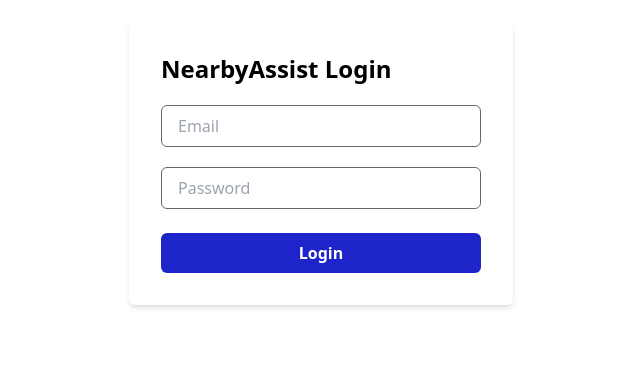
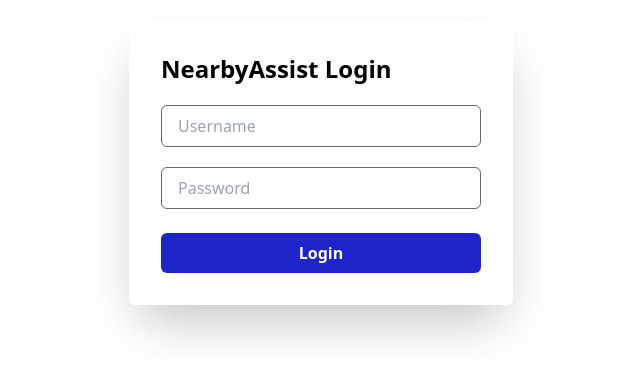
Before and after one commit to bootsrap0238/NearbyAssist_web, a React (Vite) app: page /login in a window 1280 px wide. Shown: the part 237-616 px from the top of the page, without its empty margins (319-959 px from the left). Built offline with nearby package versions, Linux system fonts and the light colour scheme.

Commit message:
fix conflict (#25)
login request

```diff
--- a/src/components/sidebar.tsx
+++ b/src/components/sidebar.tsx
@@ -11,7 +11,7 @@ export default function Sidebar() {
             </div>
             <div className="mt-8 p-4">
                 <ul className="space-y-6">
-                    <NavItem path="/dashboard" title="Dashboard">
+                    <NavItem path="/content/dashboard" title="Dashboard">
                         <svg
                             xmlns="http://www.w3.org/2000/svg"
                             className={`w-6  `}
@@ -23,7 +23,7 @@ export default function Sidebar() {
                             />
                         </svg>
                     </NavItem>
-                    <NavItem path="/complaints" title="Complaints">
+                    <NavItem path="/content/complaints" title="Complaints">
                         <svg
                             xmlns="http://www.w3.org/2000/svg"
                             className={`w-6 `}
@@ -35,6 +35,7 @@ export default function Sidebar() {
                             />
                         </svg>
                     </NavItem>
+
                     <NavItem path="/application" title="Vendor Application">
                         <svg
                             xmlns="http://www.w3.org/2000/svg"
--- a/src/pages/login_page.tsx
+++ b/src/pages/login_page.tsx
@@ -1,21 +1,60 @@
-import { Link } from "react-router-dom";
+import { useState } from "react";
 
 export default function LoginPage() {
+    const [username, setUsername] = useState("");
+    const [password, setPassword] = useState("");
+
+    const handleSubmit = async (event: React.FormEvent<HTMLFormElement>) => {
+        event.preventDefault();
+
+        try {
+            const response = await fetch(
+                `${import.meta.env.VITE_BACKEND_URL}/auth/admin/login`,
+                {
+                    method: "POST",
+                    headers: {
+                        "Content-Type": "application/json",
+                    },
+                    body: JSON.stringify({
+                        username: username,
+                        password: password,
+                    }),
+                }
+            );
+
+            const data = await response.json();
+
+            if (response.ok) {
+                console.log("Login successful:", data);
+            } else {
+                console.error("Login failed:", data.message);
+            }
+        } catch (error) {
+            console.error("An error occurred:", error);
+        }
+    };
+
     return (
         <div className="flex justify-center items-center bg-gray-100 min-h-screen">
-            <div className="bg-white shadow-md p-8 rounded-md w-full max-w-sm">
+            <div className="bg-white shadow-2xl p-8 rounded-md w-full max-w-sm">
                 <h2 className="mb-4 font-semibold text-2xl">
                     NearbyAssist Login
                 </h2>
 
-                <form className="flex flex-col items-center">
+                <form
+                    className="flex flex-col items-center"
+                    onSubmit={handleSubmit}
+                >
                     <div className="mb-4 w-full">
                         <input
-                            type="email"
-                            id="email"
-                            name="email"
-                            placeholder="Email"
+                            type="username"
+                            id="username"
+                            name="username"
+                            placeholder="Username"
                             className="border-gray mt-1 px-4 py-2 border focus:border-blue rounded-md w-full focus:outline-none focus:ring-blue"
+                            value={username}
+                            onChange={(e) => setUsername(e.target.value)}
+                            autoComplete="off"
                         />
                     </div>
 
@@ -26,6 +65,9 @@ export default function LoginPage() {
                             name="password"
                             placeholder="Password"
                             className="border-gray mt-1 px-4 py-2 border focus:border-blue rounded-md w-full focus:outline-none focus:ring-blue"
+                            value={password}
+                            onChange={(e) => setPassword(e.target.value)}
+                            autoComplete="off"
                         />
                     </div>
 
--- a/tailwind.config.js
+++ b/tailwind.config.js
@@ -39,7 +39,6 @@ export default {
                 DEFAULT:'#1C1678',
                 darkindigo: '#0A1D56'
             },
-
         }
     },
     plugins: [],
```
